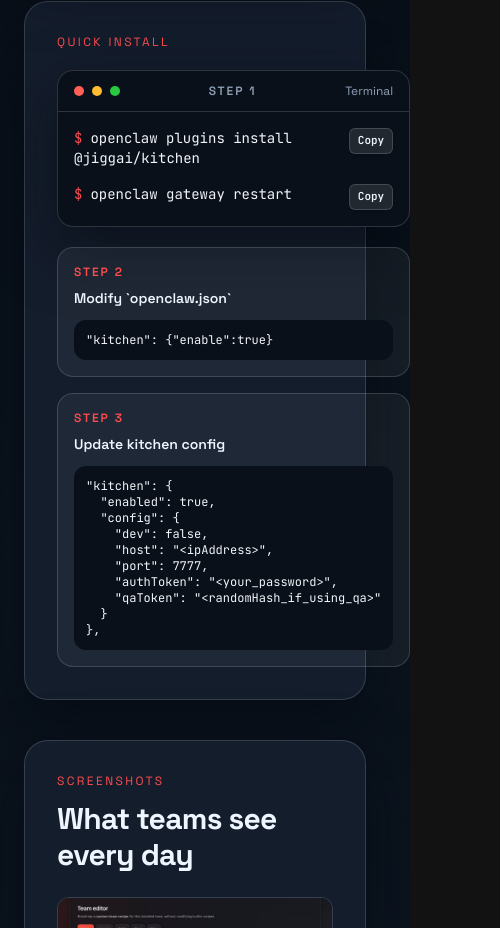
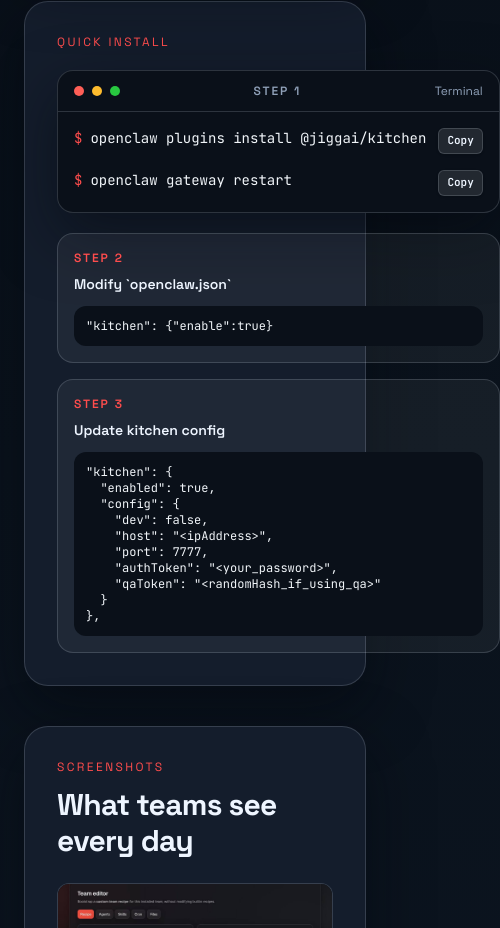
Before and after one commit to JIGGAI/ClawMarket, a Next.js app: page /plugins/kitchen in a window 390 px wide. Shown: the part 1616-2544 px from the top of the page, 500 px wide, since content can reach past the window. Built offline with nearby package versions, Linux system fonts and the light colour scheme; no server answers.

Commit message:
fix: correcting responsive issues

```diff
--- a/src/app/get-started/page.tsx
+++ b/src/app/get-started/page.tsx
@@ -11,12 +11,12 @@ export const metadata = {
 
 function Cmd({ text }: { text: string }) {
   return (
-    <div className="flex items-start justify-between gap-3 text-slate-100">
-      <div className="overflow-x-auto whitespace-nowrap [-webkit-overflow-scrolling:touch]">
+    <div className="flex items-start gap-3 text-slate-100">
+      <div className="min-w-0 flex-1 overflow-x-auto whitespace-nowrap [-webkit-overflow-scrolling:touch]">
         <span className="mr-2 text-[var(--coral-bright)]">$</span>
         {text}
       </div>
-      <CopyLineButton text={text} />
+      <CopyLineButton text={text} className="shrink-0" />
     </div>
   );
 }
@@ -59,7 +59,7 @@ function Step({
             ))}
           </div>
         ) : rawCode ? (
-          <pre className="overflow-x-auto px-4 py-4 text-xs text-slate-100">
+          <pre className="max-w-full overflow-x-auto px-4 py-4 text-xs text-slate-100">
             <code>{rawCode}</code>
           </pre>
         ) : null}
--- a/src/app/page.tsx
+++ b/src/app/page.tsx
@@ -270,8 +270,10 @@ export default async function HomePage() {
         </section>
       </FadeIn>
 
-      <div className="border-y border-[var(--border)] bg-[color:var(--bg)]/75 py-6 text-center">
-        <p className="text-lg text-[var(--muted)]">Best-in-class workflow automation for teams of all sizes.</p>
+      <div className="border-y border-[var(--border)] bg-[color:var(--bg)]/75 px-4 py-6 text-center">
+        <p className="mx-auto max-w-3xl text-base leading-relaxed text-[var(--muted)] break-words sm:text-lg">
+          Best-in-class workflow automation for teams of all sizes.
+        </p>
       </div>
 
       <FadeIn>
--- a/src/app/plugins/kitchen/page.tsx
+++ b/src/app/plugins/kitchen/page.tsx
@@ -91,19 +91,19 @@ export default function KitchenPluginPage() {
                 <div className="text-xs text-slate-400">Terminal</div>
               </div>
               <div className="space-y-4 px-4 py-4 font-mono text-sm">
-                <div className="flex items-start justify-between gap-3 text-slate-100">
-                  <div>
+                <div className="flex items-start gap-3 text-slate-100">
+                  <div className="min-w-0 flex-1 overflow-x-auto whitespace-nowrap [-webkit-overflow-scrolling:touch]">
                     <span className="mr-2 text-[var(--coral-bright)]">$</span>
                     openclaw plugins install @jiggai/kitchen
                   </div>
-                  <CopyLineButton text="openclaw plugins install @jiggai/kitchen" />
+                  <CopyLineButton text="openclaw plugins install @jiggai/kitchen" className="shrink-0" />
                 </div>
-                <div className="flex items-start justify-between gap-3 text-slate-100">
-                  <div>
+                <div className="flex items-start gap-3 text-slate-100">
+                  <div className="min-w-0 flex-1 overflow-x-auto whitespace-nowrap [-webkit-overflow-scrolling:touch]">
                     <span className="mr-2 text-[var(--coral-bright)]">$</span>
                     openclaw gateway restart
                   </div>
-                  <CopyLineButton text="openclaw gateway restart" />
+                  <CopyLineButton text="openclaw gateway restart" className="shrink-0" />
                 </div>
               </div>
             </article>
@@ -112,7 +112,7 @@ export default function KitchenPluginPage() {
               <article className="rounded-2xl border border-[var(--border)] bg-white/5 p-4">
                 <div className="text-xs font-semibold tracking-[0.16em] text-[color:var(--coral-bright)]">STEP 2</div>
                 <div className="mt-2 text-sm font-semibold text-[var(--text)]">Modify `openclaw.json`</div>
-                <pre className="mt-3 overflow-x-auto rounded-xl bg-[#0a1019] px-3 py-3 text-xs text-slate-100">
+                <pre className="mt-3 max-w-full overflow-x-auto rounded-xl bg-[#0a1019] px-3 py-3 text-xs text-slate-100">
                   <code>{`"kitchen": {"enable":true}`}</code>
                 </pre>
               </article>
@@ -120,7 +120,7 @@ export default function KitchenPluginPage() {
               <article className="rounded-2xl border border-[var(--border)] bg-white/5 p-4">
                 <div className="text-xs font-semibold tracking-[0.16em] text-[color:var(--coral-bright)]">STEP 3</div>
                 <div className="mt-2 text-sm font-semibold text-[var(--text)]">Update kitchen config</div>
-                <pre className="mt-3 overflow-x-auto rounded-xl bg-[#0a1019] px-3 py-3 text-xs text-slate-100">
+                <pre className="mt-3 max-w-full overflow-x-auto rounded-xl bg-[#0a1019] px-3 py-3 text-xs text-slate-100">
                   <code>{`"kitchen": {
   "enabled": true,
   "config": {
```
